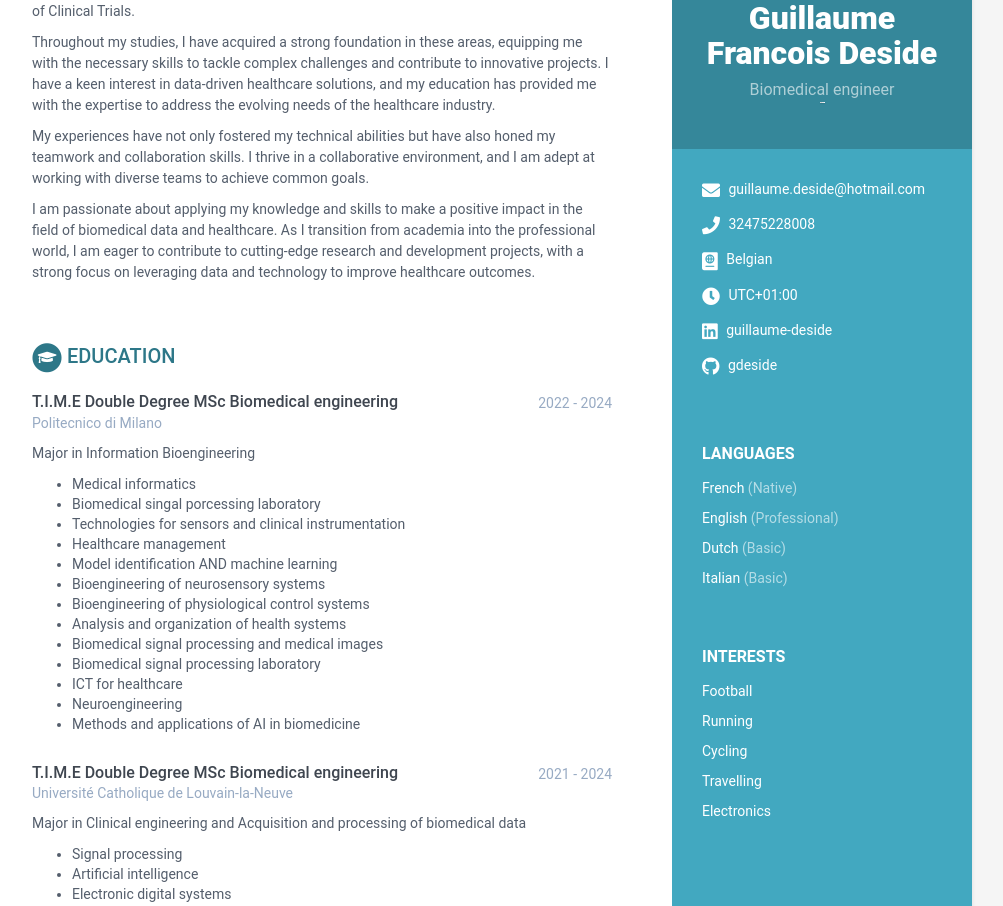
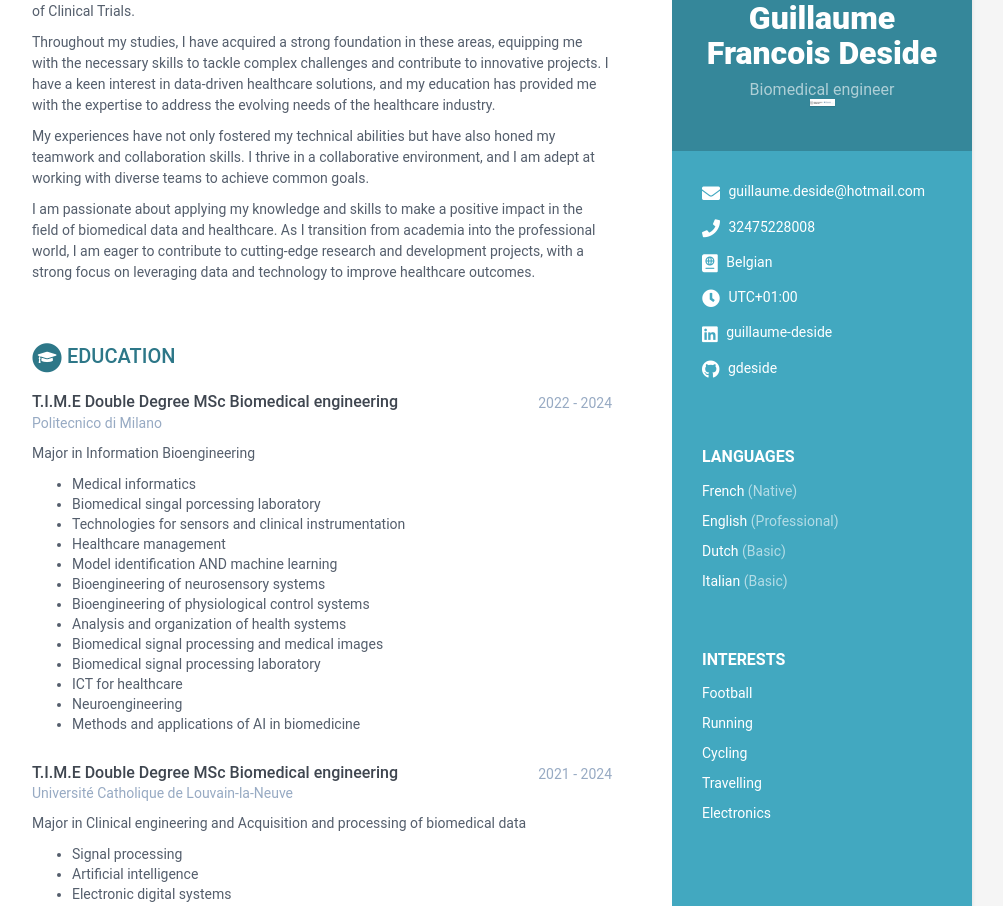
Before and after one commit to gdeside/CV, a Jekyll site: the page built from index.html, in a window 1280 px wide. Shown: the part 202-1108 px from the top of the page, without its empty margins (168-1171 px from the left). Built offline with Jekyll 4.4.1, drawn with Linux system fonts in a browser that asks for light colours.

Commit message:
Update size banner

```diff
--- a/_sass/_base.scss
+++ b/_sass/_base.scss
@@ -85,7 +85,7 @@ p {
   }
   .banner {
     //used for profile image
-    max-width: 5px;
+    max-width: 25px;
     margin-bottom: 15px;
     border: 0px solid #fff;
     box-shadow: 0 1px 1px rgba(0, 0, 0, 0.1);
```
